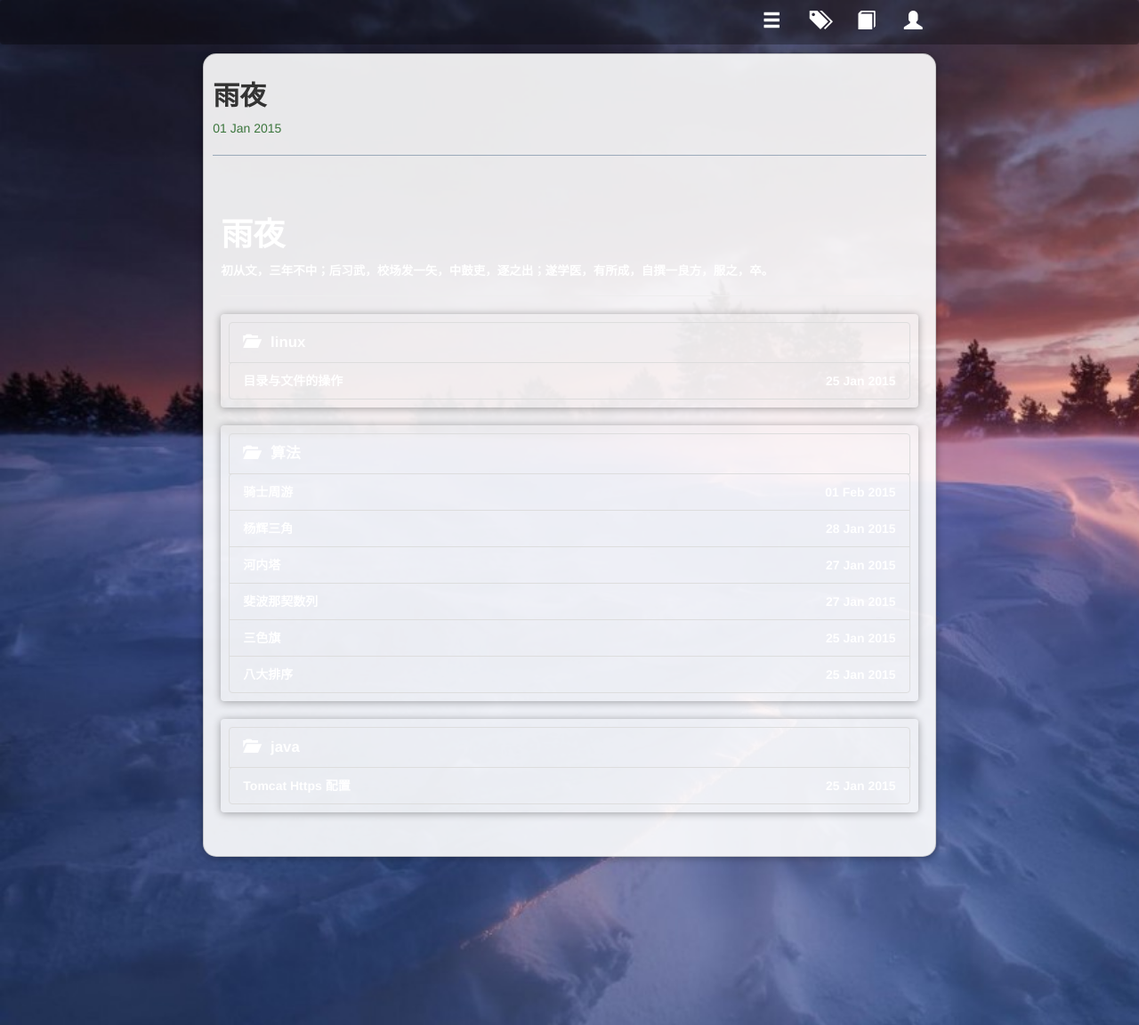
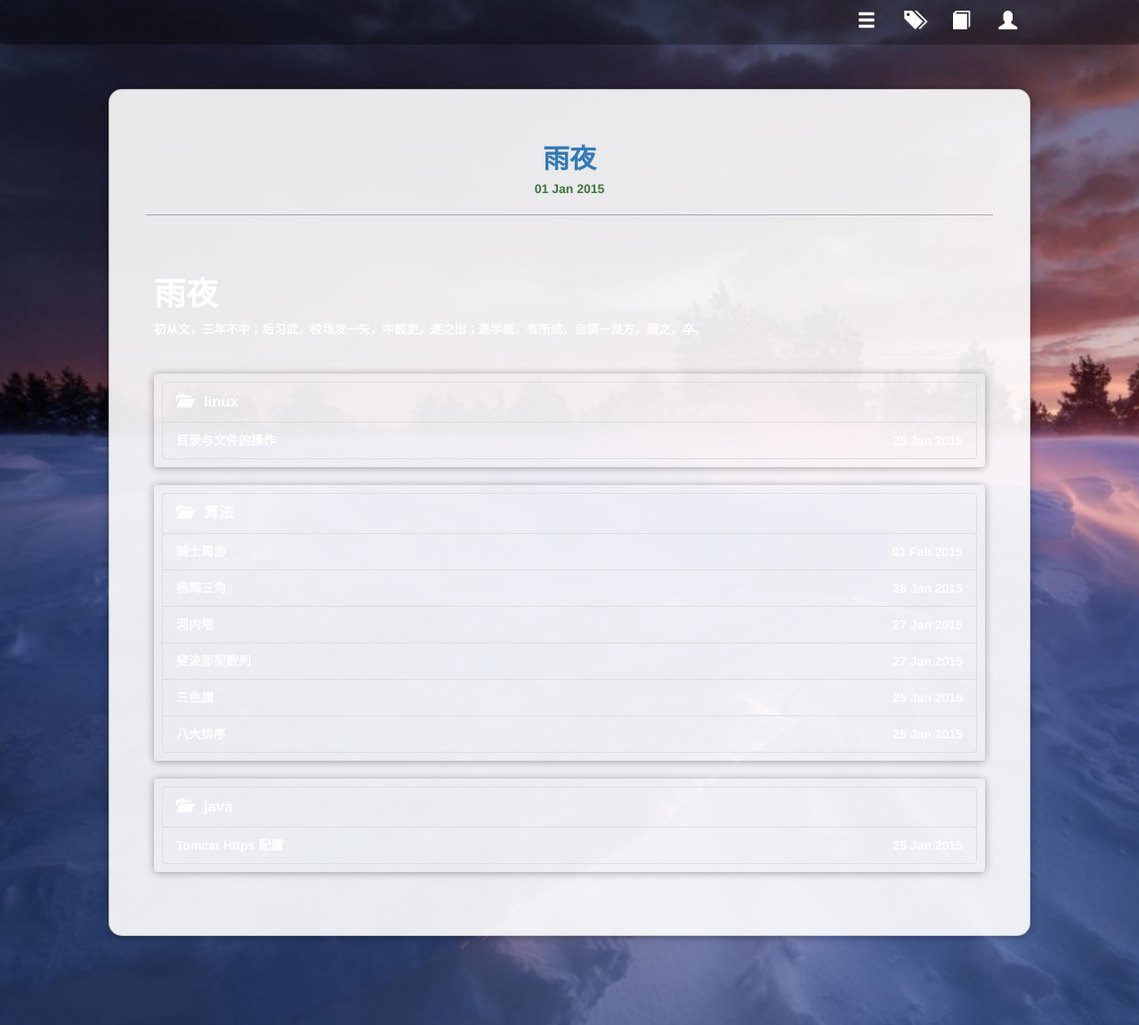
Before and after one commit to bit-ranger/blog, a Jekyll site: the page built from index.html, in a window 1280 px wide and 1152 px high. Shown: the whole window at 89% size. Built offline with Jekyll 4.4.1, drawn with Linux system fonts in a browser that asks for light colours; nearby versions of some CDN libraries; Markdown is read by kramdown in place of the engine named in the settings.

Commit message:
内边距

```diff
--- a/_layouts/default.html
+++ b/_layouts/default.html
@@ -20,7 +20,7 @@
 <nav class="navbar navbar-fixed-top hidden-xs" role="navigation">
     <div class="container-fluid">
         <div class="row">
-            <div class="col-lg-8 col-lg-offset-2 col-md-10 col-md-offset-1 col-sm-10 col-sm-offset-1">
+            <div class="col-lg-10 col-lg-offset-1 col-md-10 col-md-offset-1 col-sm-10 col-sm-offset-1">
                 <div class="container-fluid">
                     <div class="row">
                         <ul class="nav nav-pills hidden-xs pull-right" >
@@ -42,7 +42,7 @@
 <!-- >> 顶部导航条,手机屏幕不显示 -->
 <div class="container-fluid">
     <div class="row">
-        <div class="col-lg-8 col-lg-offset-2 col-md-10 col-md-offset-1 col-sm-10 col-sm-offset-1 overspread">
+        <div class="col-lg-10 col-lg-offset-1 col-md-10 col-md-offset-1 col-sm-10 col-sm-offset-1 overspread">
             <!-- << 只在手机端显示的菜单 -->
             <div class="hidden-lg hidden-md hidden-sm">
                 <a href="#" class="btn btn-sm glyphicon glyphicon-option-vertical fixed-right-top" data-toggle="collapse" data-target="#nav-collapse"></a>
@@ -60,8 +60,8 @@
             <!-- >> 只在手机端显示的菜单 -->
             <div class="wrapper circular-corner {% if page.url == '/index.html' %}clear-background{% endif %}">
                 {% if page.url != "/index.html" %}
-                    <h2>{{page.title}}</h2>
-                    <span class="text-success">{{ page.date | date_to_string }}</span>
+                    <h2 class="text-center"><a href="{{page.url}}">{{page.title}}</a></h2>
+                    <h5 class="text-success text-center">{{ page.date | date_to_string }}</h5>
                     <hr>
                     {% if page.next.url != null and page.next.url != '' %}
                         <a href="{{ page.next.url }}" class="btn btn-lg glyphicon glyphicon-menu-left circular-corner fixed-left title pager-btn"></a>
--- a/css/style.css
+++ b/css/style.css
@@ -29,10 +29,10 @@ h1,h2,h3,h4,h5,h6 {
 }
 .pad {
     display: block;
-    height: 60px;
+    height: 100px;
 }
 .wrapper {
-    padding: 10px 10px 20px 10px;
+    padding: 4%;
     background-color: rgba(255,255,255,0.9);
     border: 1px solid rgba(0,0,0,0.16667);
     box-shadow: 0 1px 10px rgba(0,0,0,0.33333);
```
